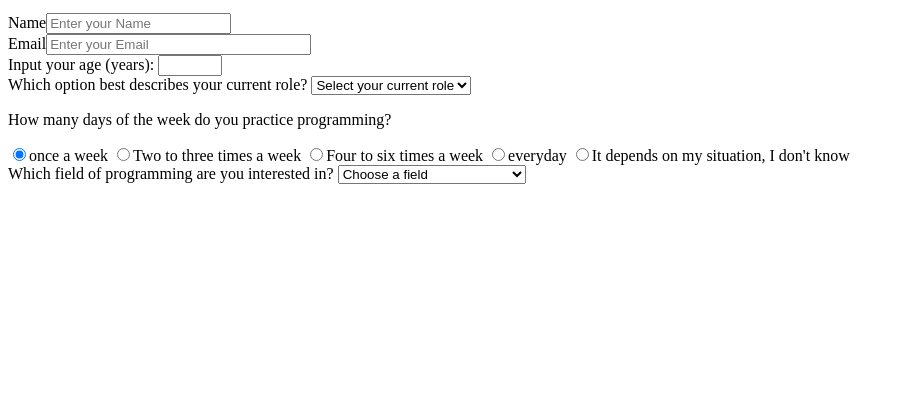
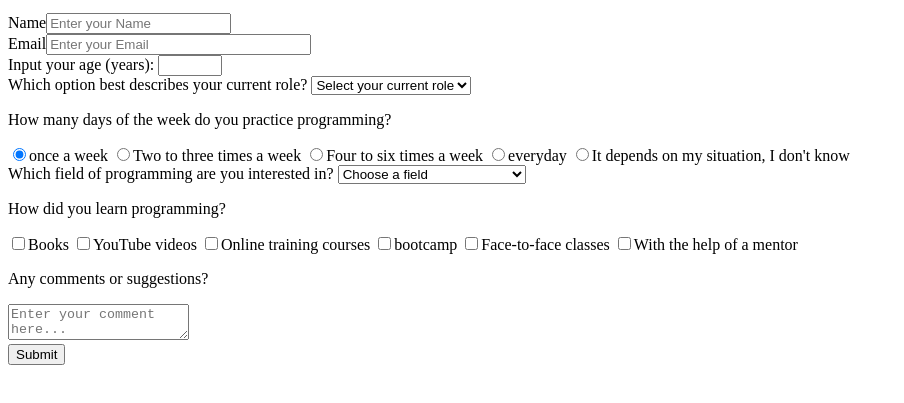
Before and after one commit to farzaneh-taheri/Survey-Form-Project, a plain HTML site: page index.html in a window 1280 px wide. Shown: the part 101-504 px from the top of the page, without its empty margins (0-904 px from the left). Drawn offline with Linux system fonts and the light colour scheme.

Commit message:
Update form
I added checkbox, text field and submit button to the form

```diff
--- a/index.html
+++ b/index.html
@@ -61,6 +61,36 @@
                 </select>
             </label>
         </div>
+        <div class="form-group">
+            <p>How did you learn programming?</p>
+            <label>
+                <input name="learn" value="Books" type="checkbox" class="input-checkbox"/>Books
+            </label>
+            <label>
+                <input name="learn" value="YouTube" type="checkbox" class="input-checkbox"/>YouTube videos
+            </label>
+            <label>
+                <input name="learn" value="Online" type="checkbox" class="input-checkbox"/>Online training courses
+            </label>
+            <label>
+                <input name="learn" value="bootcamp" type="checkbox" class="input-checkbox"/>bootcamp
+            </label>
+            <label>
+                <input name="learn" value="Face-to-face" type="checkbox" class="input-checkbox"/>Face-to-face classes
+            </label>
+            <label>
+                <input name="learn" value="mentor" type="checkbox" class="input-checkbox"/>With the help of a mentor
+            </label>
+        </div>
+        <div class="form-group">
+            <p>Any comments or suggestions?</p>
+            <textarea id="comments" class="input-textarea" name="comment" placeholder="Enter your comment here..."></textarea>
+        </div>
+        <div class="form-group">
+            <button type="submit" id="submit" class="submit-button">
+                Submit
+            </button>
+        </div>
     </form>
 </body>
 </html>
```
